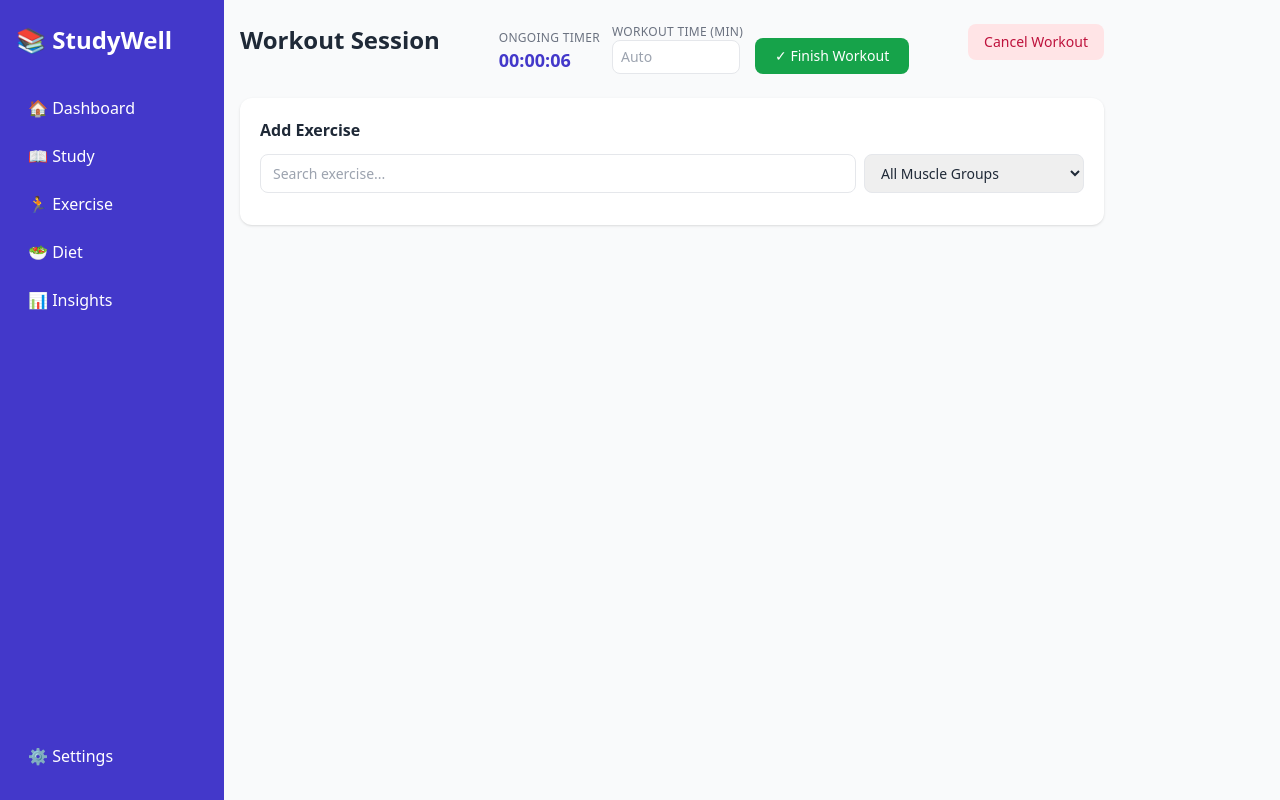
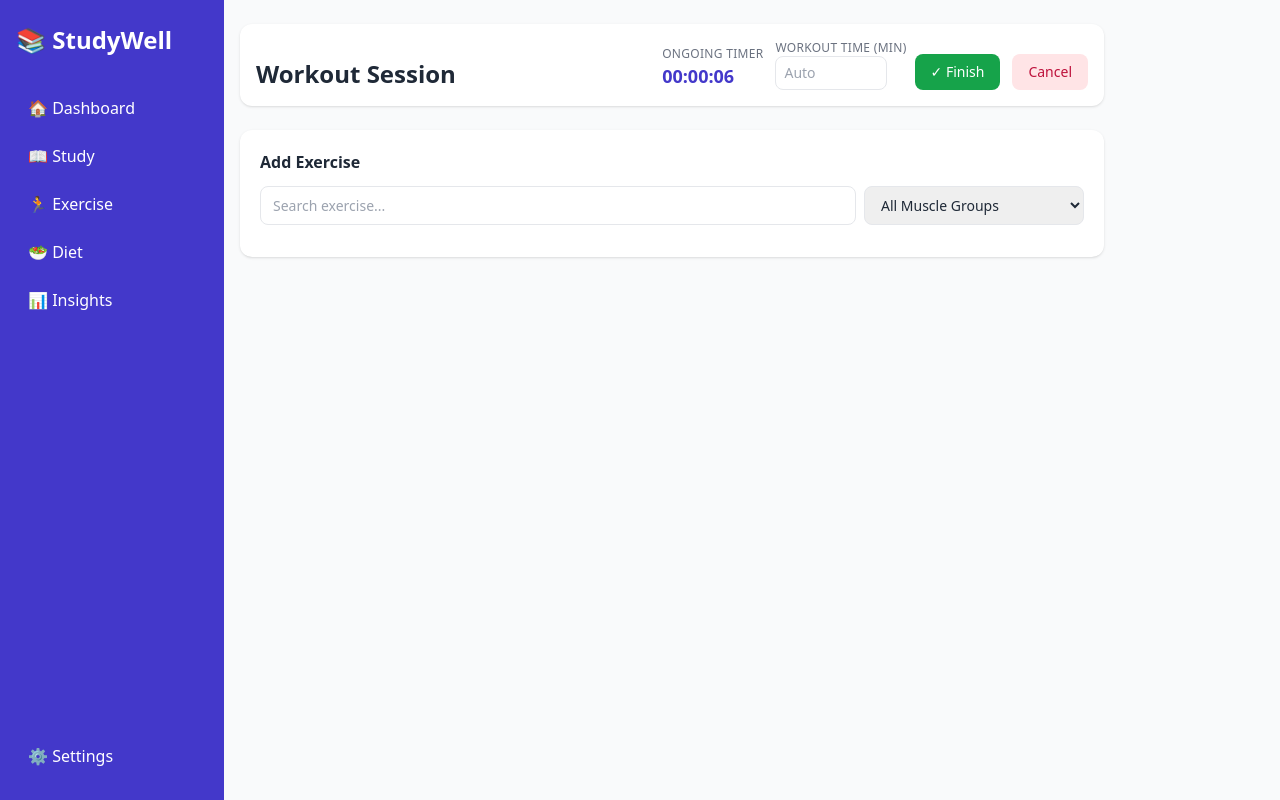
Before and after one commit to aukaelan99-gif/chuddington, a FastAPI app: template studywell/templates/workout.html in a window 1280 px wide. Run offline with FastAPI, Linux system fonts and the light colour scheme; the template is opened without the code that fills it, so the values that code supplies are empty; some libraries are stand-ins or nearby versions.

Commit message:
Workout constraints and UX cleanup: duplicate prevention, realistic caps, cleaner header

```diff
--- a/studywell/routers/workout.py
+++ b/studywell/routers/workout.py
@@ -56,6 +56,8 @@ async def add_exercise(
     workout = await workout_service.get_workout(db, workout_id)
     order = len(workout.exercises) if workout else 0
     ex = await workout_service.add_exercise(db, workout_id, name, exercise_type, muscle_group, order)
+    if not ex:
+        return HTMLResponse(content="", status_code=204)
     return templates.TemplateResponse(
         request,
         "partials/workout_exercise_block.html",
--- a/studywell/templates/partials/workout_exercise_block.html
+++ b/studywell/templates/partials/workout_exercise_block.html
@@ -2,7 +2,7 @@
 {% set is_bodyweight = ex.exercise_type.value == "bodyweight" %}
 {% set is_cardio     = ex.exercise_type.value == "cardio" %}
 
-<div id="ex-block-{{ ex.id }}" data-exercise-block="1" data-exercise-id="{{ ex.id }}" data-exercise-type="{{ ex.exercise_type.value }}" class="bg-white rounded-xl shadow p-5">
+<div id="ex-block-{{ ex.id }}" data-exercise-block="1" data-exercise-id="{{ ex.id }}" data-exercise-name="{{ ex.name | lower }}" data-exercise-type="{{ ex.exercise_type.value }}" class="bg-white rounded-xl shadow p-5">
   <!-- Header -->
   <div class="flex items-center gap-3 mb-3">
     <span class="font-semibold text-base">{{ ex.name }}</span>
--- a/studywell/templates/partials/workout_set_row.html
+++ b/studywell/templates/partials/workout_set_row.html
@@ -4,13 +4,13 @@
 <tr class="border-b hover:bg-gray-50 text-sm" data-set-row="1">
   <td class="py-1.5 text-gray-500 align-middle" data-set-number>{{ s.set_number }}</td>
   <td class="py-1.5">
-    <input type="number" data-reps min="1" max="999" value="{{ s.reps if s.reps is not none else '' }}"
+    <input type="number" data-reps min="1" max="200" value="{{ s.reps if s.reps is not none else '' }}"
            placeholder="Reps"
            class="w-20 border rounded-lg px-2 py-1 text-sm focus:outline-none focus:ring-2 focus:ring-indigo-300" />
   </td>
   {% if is_weighted or is_bodyweight %}
   <td class="py-1.5">
-    <input type="number" data-weight step="0.5" min="0" max="1000" value="{{ s.weight_kg if s.weight_kg is not none else '' }}"
+    <input type="number" data-weight step="0.5" min="0" max="500" value="{{ s.weight_kg if s.weight_kg is not none else '' }}"
            placeholder="{% if is_bodyweight %}Added weight{% else %}Weight{% endif %}"
            class="w-28 border rounded-lg px-2 py-1 text-sm focus:outline-none focus:ring-2 focus:ring-indigo-300" />
   </td>
--- a/studywell/templates/workout.html
+++ b/studywell/templates/workout.html
@@ -1,34 +1,38 @@
 {% extends "base.html" %}
 {% block title %}Workout — StudyWell{% endblock %}
 {% block content %}
-<div class="flex items-start justify-between mb-6 gap-4 flex-wrap">
+<div class="bg-white rounded-xl shadow p-4 mb-6">
+  <div class="flex items-end justify-between gap-4 flex-wrap">
     <h1 class="text-2xl font-bold">
       {% if workout.name %}{{ workout.name }}{% else %}Workout Session{% endif %}
     </h1>
-  <form action="/workout/{{ workout.id }}/finish" method="post" class="flex items-end gap-3 flex-wrap">
-    <input type="hidden" id="sets-payload" name="sets_payload" value="[]" />
+    <div class="flex items-end gap-3 flex-wrap">
       <div class="flex flex-col">
         <span class="text-xs text-gray-500 uppercase tracking-wide">Ongoing Timer</span>
         <span id="workout-timer" class="font-semibold text-lg text-indigo-700">00:00:00</span>
       </div>
+      <form action="/workout/{{ workout.id }}/finish" method="post" class="flex items-end gap-2">
+        <input type="hidden" id="sets-payload" name="sets_payload" value="[]" />
         <div class="flex flex-col">
           <label for="workout-minutes" class="text-xs text-gray-500 uppercase tracking-wide">Workout Time (min)</label>
-      <input id="workout-minutes" name="workout_minutes" type="number" step="0.1" min="0"
+          <input id="workout-minutes" name="workout_minutes" type="number" step="0.1" min="0" max="600"
                  placeholder="Auto"
-             class="w-32 border rounded-lg px-2 py-1.5 text-sm focus:outline-none focus:ring-2 focus:ring-indigo-300" />
+                 class="w-28 border rounded-lg px-2 py-1.5 text-sm focus:outline-none focus:ring-2 focus:ring-indigo-300" />
         </div>
         <button type="submit"
                 onclick="prepareFinish(event)"
-            class="px-5 py-2 bg-green-600 text-white rounded-lg hover:bg-green-700 font-medium text-sm">
-      ✓ Finish Workout
+                class="px-4 py-2 bg-green-600 text-white rounded-lg hover:bg-green-700 font-medium text-sm whitespace-nowrap">
+          ✓ Finish
         </button>
       </form>
       <form action="/workout/{{ workout.id }}/delete" method="post">
         <button type="submit"
-            class="px-4 py-2 bg-rose-100 text-rose-700 rounded-lg hover:bg-rose-200 font-medium text-sm">
-      Cancel Workout
+                class="px-4 py-2 bg-rose-100 text-rose-700 rounded-lg hover:bg-rose-200 font-medium text-sm whitespace-nowrap">
+          Cancel
         </button>
       </form>
+    </div>
+  </div>
 </div>
 
 <!-- Add exercise panel -->
@@ -108,6 +112,14 @@ document.addEventListener('click', function(e) {
 });
 
 function fillExercise(name, type, muscle) {
+  const existing = [...document.querySelectorAll('[data-exercise-block]')]
+    .map(el => (el.getAttribute('data-exercise-name') || '').trim().toLowerCase());
+  if (existing.includes((name || '').trim().toLowerCase())) {
+    alert('This exercise is already in the workout.');
+    document.getElementById('ex-suggestions').classList.add('hidden');
+    return;
+  }
+
   document.getElementById('ex-name-input').value = name;
   document.getElementById('ex-type-input').value = type;
   document.getElementById('ex-muscle-input').value = muscle;
@@ -131,12 +143,12 @@ function addPlannedSet(exId, exType) {
   row.className = 'border-b hover:bg-gray-50 text-sm';
 
   const repsCell = exType !== 'cardio'
-    ? `<input type="number" data-reps min="1" max="999" placeholder="Reps" class="w-20 border rounded-lg px-2 py-1 text-sm focus:outline-none focus:ring-2 focus:ring-indigo-300" />`
-    : `<input type="number" data-reps min="1" max="999" placeholder="Reps" class="w-20 border rounded-lg px-2 py-1 text-sm focus:outline-none focus:ring-2 focus:ring-indigo-300" />`;
+    ? `<input type="number" data-reps min="1" max="200" placeholder="Reps" class="w-20 border rounded-lg px-2 py-1 text-sm focus:outline-none focus:ring-2 focus:ring-indigo-300" />`
+    : `<input type="number" data-reps min="1" max="200" placeholder="Reps" class="w-20 border rounded-lg px-2 py-1 text-sm focus:outline-none focus:ring-2 focus:ring-indigo-300" />`;
 
   const hasWeight = (exType === 'weighted' || exType === 'bodyweight');
   const weightCell = hasWeight
-    ? `<input type="number" data-weight step="0.5" min="0" max="1000" placeholder="${exType === 'bodyweight' ? 'Added weight' : 'Weight'}" class="w-28 border rounded-lg px-2 py-1 text-sm focus:outline-none focus:ring-2 focus:ring-indigo-300" />`
+    ? `<input type="number" data-weight step="0.5" min="0" max="500" placeholder="${exType === 'bodyweight' ? 'Added weight' : 'Weight'}" class="w-28 border rounded-lg px-2 py-1 text-sm focus:outline-none focus:ring-2 focus:ring-indigo-300" />`
     : ``;
 
   row.innerHTML = `
```
Also changed, not shown: studywell/services/workout_service.py (+32 -2 lines). Lines whose indentation alone changed are shown as unchanged.
